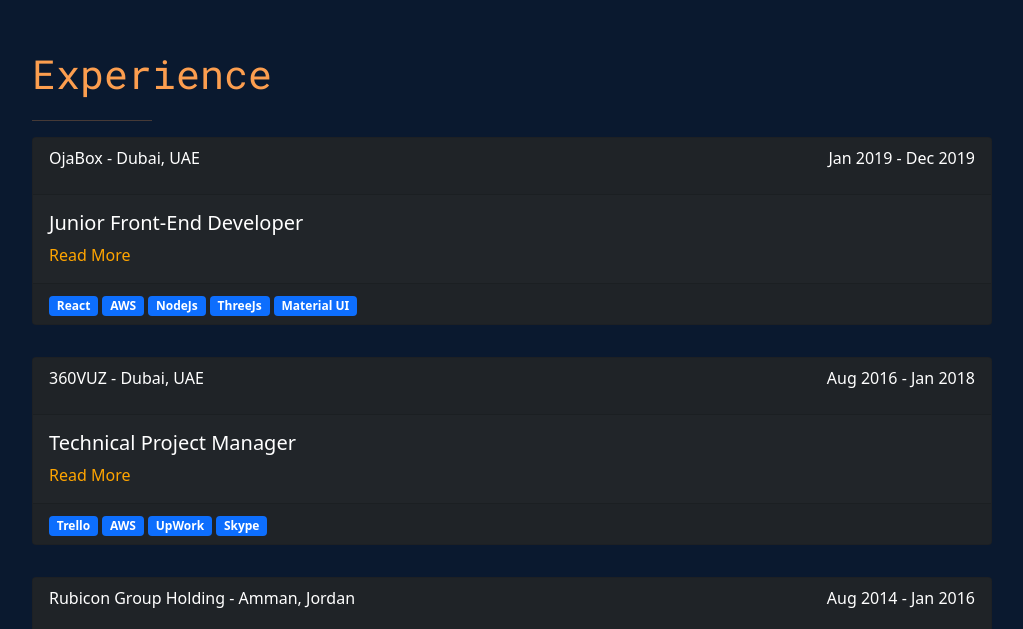
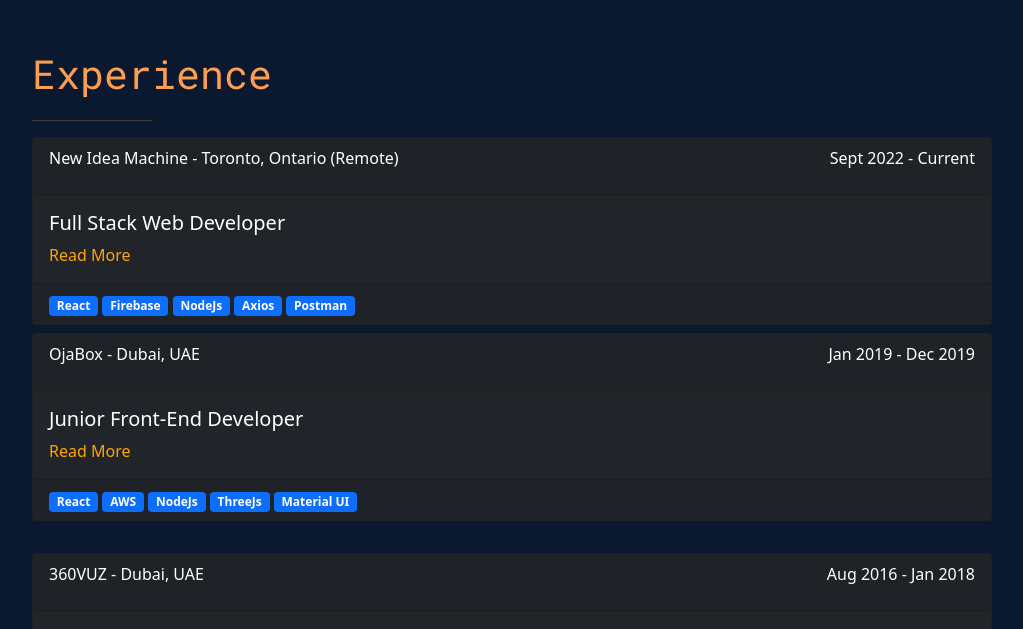
Before and after one commit to NaderNasr/PortfolioV2, a React (Create React App) app: page / in a window 1280 px wide. Shown: the part 3752-4381 px from the top of the page, without its empty margins (128-1151 px from the left). Built offline with nearby package versions, Linux system fonts and the light colour scheme.

Commit message:
add card

```diff
--- a/src/components/Experience/Experience.jsx
+++ b/src/components/Experience/Experience.jsx
@@ -12,6 +12,8 @@ const Experience = () => {
   const [readMore, setReadMore] = useState(false);
   const [readMore2, setReadMore2] = useState(false);
   const [readMore3, setReadMore3] = useState(false);
+  const [readMore4, setReadMore4] = useState(false);
+
 
 
 
@@ -27,11 +29,15 @@ const Experience = () => {
     setReadMore3(!readMore3)
   }
 
+  const toggleReadMore4 = () => {
+    setReadMore4(!readMore4)
+  }
+
   return (
     <div className='experience-container'>
       <div className='experience-text-container'>
         <p className='experience-text-header'>Experience<hr /></p>
-        {isMobile() ? <></> :
+        {isMobile() &&
           <ParallaxProvider>
 
             <Parallax speed={50}>
@@ -60,6 +66,59 @@ const Experience = () => {
 
           </ParallaxProvider>
         }
+        <motion.div
+          initial={{ opacity: 0, x: 300 }}
+          transition={{ ease: "easeOut", duration: 1.2 }}
+          animate={{ x: 100 }}
+          whileInView={{ opacity: 1, x: 0 }}
+        >
+          <Card
+            bg='dark'
+            text='white'
+            style={{ width: '100%' }}
+            className="mb-2 experience-card"
+
+          >
+            <Card.Header style={{ display: 'flex', justifyContent: 'space-between' }}>
+              <p>New Idea Machine - Toronto, Ontario (Remote)</p>
+              <p>Sept 2022 - Current</p>
+            </Card.Header>
+            <Card.Body>
+              <Card.Title>Full Stack Web Developer</Card.Title>
+              {readMore4 ?
+                <>
+                  <Card.Text>
+                    <ul>
+                      <li>Add new features to applications.</li>
+                      <li>Collaborating with 10+ developers, designers, and project managers to create a project management website.</li>
+                      <li>Participating in weekly scrum meetings to ensure project is progressing and barriers are noted and resolved.</li>
+                      <li>Schedule stand-up meetings with team members to review progress, clarify issues and resolve roadblocks.</li>
+                      <li>Clean up previous code from ES5 to ES6, change function props to deconstructed props and resolve bugs and console errors.</li>
+                      <li>Add more information to the documentation for current and future developers.</li>
+                    </ul>
+                    {/* <ul>
+                      <br />
+                      <p>Key Achievements:</p>
+                      <li>Launched the OjaBox website using Reactjs, AWS, NodeJs, ThreeJs, Material UI</li>
+                    </ul> */}
+                  </Card.Text>
+                  <span onClick={toggleReadMore4} style={{ color: '#E200FF', cursor:'pointer' }}>Read Less</span>
+                </>
+                :
+                <>
+                  <span onClick={toggleReadMore4} style={{ color: 'orange', cursor:'pointer' }}>Read More</span>
+                </>
+              }
+            </Card.Body>
+            <Card.Footer>
+              {' '} <Badge bg="primary">React</Badge> {' '}
+              {' '} <Badge bg="primary">Firebase</Badge> {' '}
+              {' '} <Badge bg="primary">NodeJs</Badge> {' '}
+              {' '} <Badge bg="primary">Axios</Badge> {' '}
+              {' '} <Badge bg="primary">Postman</Badge> {' '}
+            </Card.Footer>
+          </Card>
+        </motion.div>
         <motion.div
           initial={{ opacity: 0, x: 300 }}
           transition={{ ease: "easeOut", duration: 1.2 }}
```
